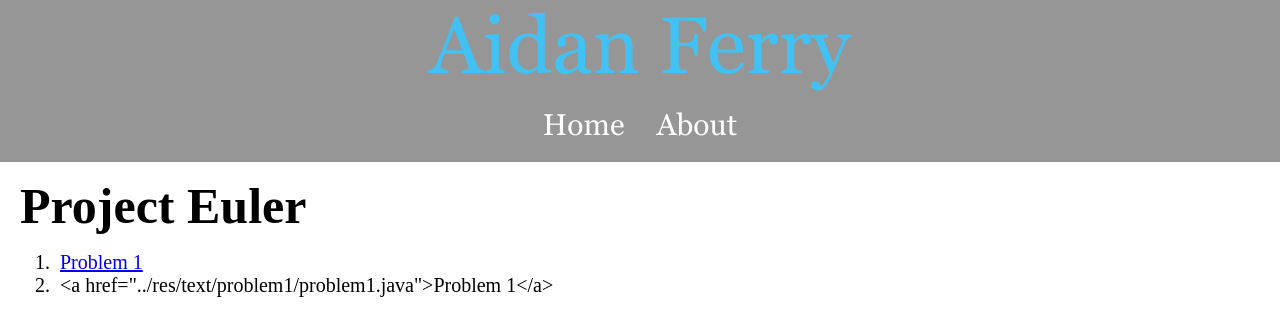
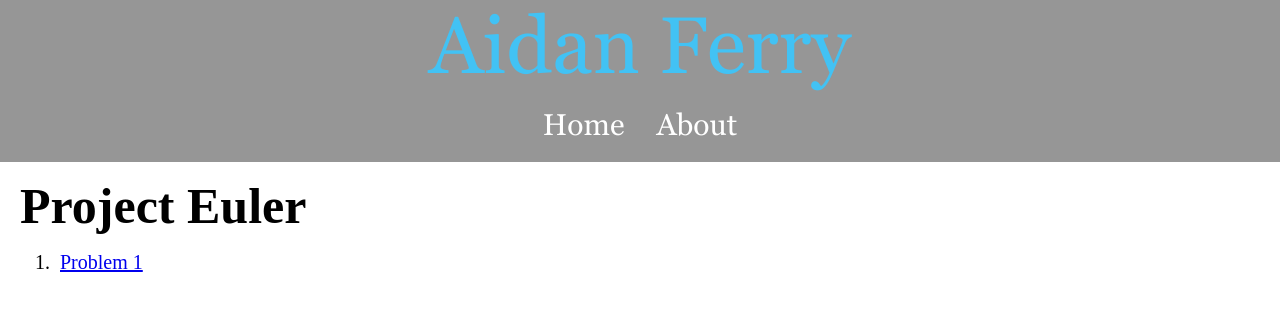
Before and after one commit to Machative/Machative.github.io, a plain HTML site: page html/other.html in a window 1280 px wide. Drawn offline with Linux system fonts and the light colour scheme.

Commit message:
Update other.html

```diff
--- a/html/other.html
+++ b/html/other.html
@@ -15,9 +15,7 @@
 	    </div>
 	    <div class="content">
 	    	<span id="problemstitle">Project Euler</span>
-		<ol id="problems">
-			<li><a href="../res/text/problem1/problem1.java">Problem 1</a></li>
-		</ol>
+		<ol id="problems"></ol>
 	    </div>
     </body>
 </html>
@@ -26,7 +24,7 @@
 	var problemslist = document.getElementById("problems");
 	for(var i=0;i<problems;i++){
 		var cur = document.createElement("li");
-		cur.innerText="<a href=\"../res/text/problem"+(i+1)+"/problem"+(i+1)+".java\">Problem "+(i+1)+"</a>";
+		cur.innerHTML="<a href=\"../res/text/problem"+(i+1)+"/problem"+(i+1)+".java\">Problem "+(i+1)+"</a>";
 		problemslist.appendChild(cur);
 	}
 </script>
```
